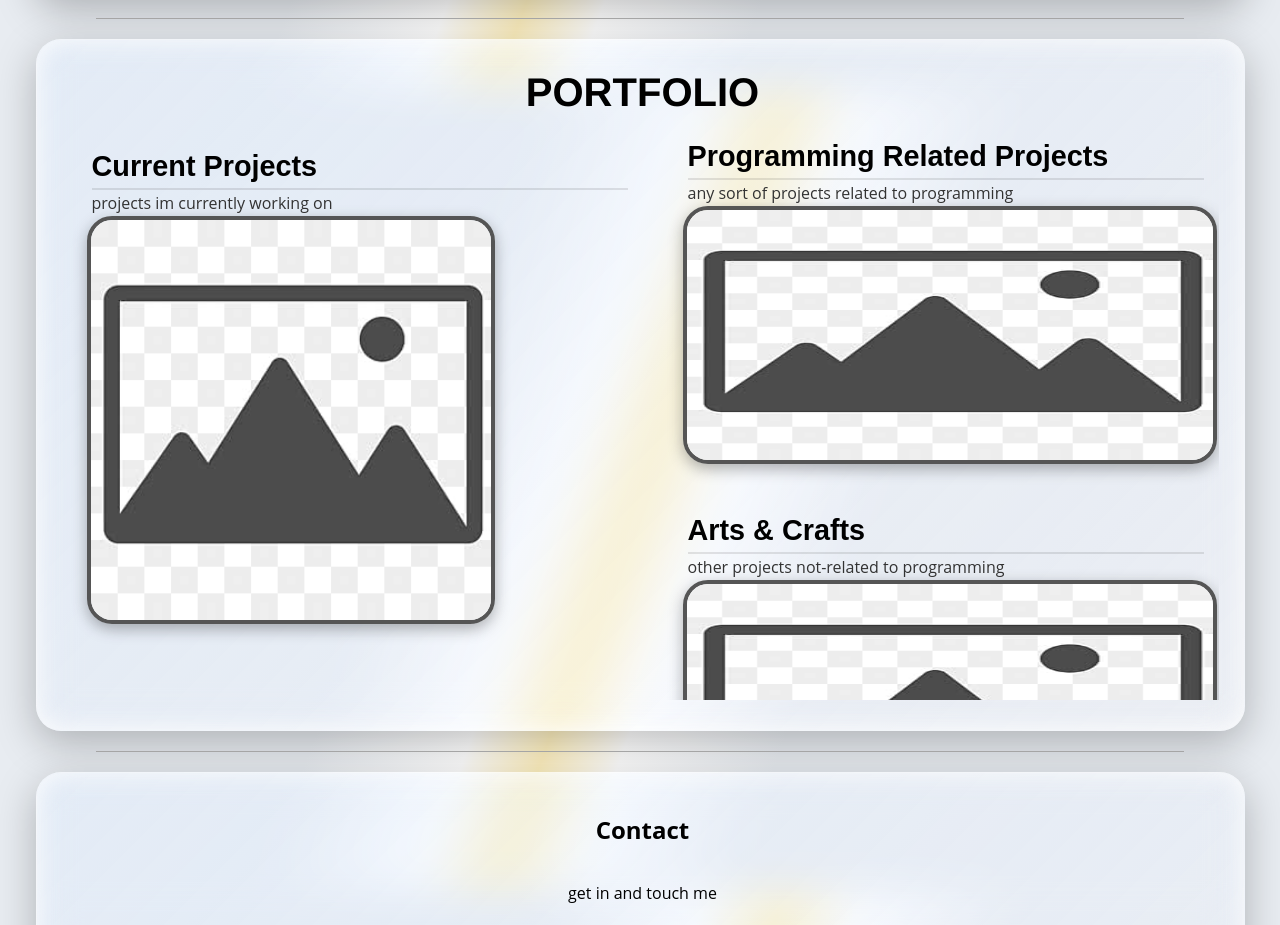
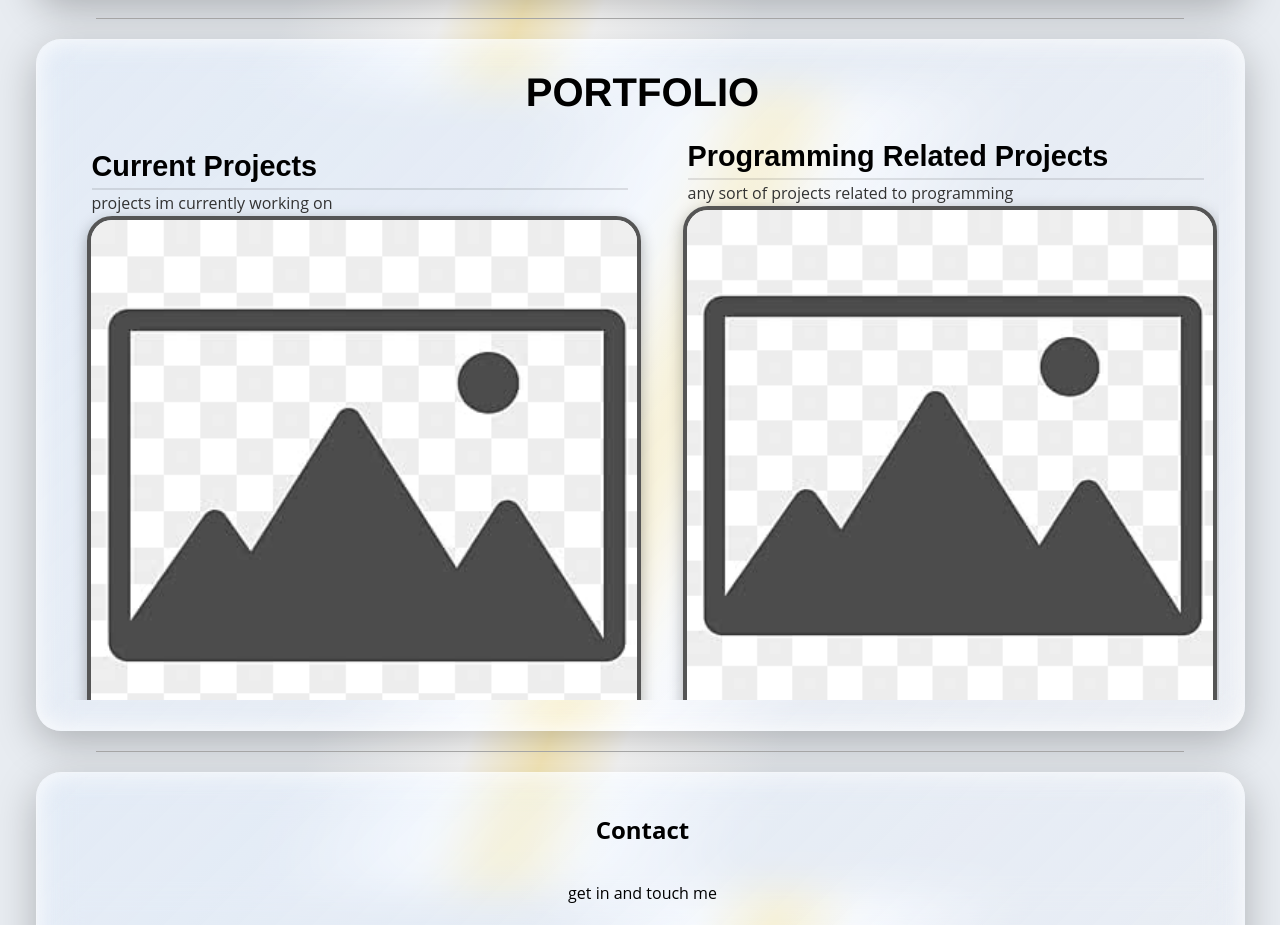
Before and after one commit to BaBaBunny/personal-website, a React (Vite) app in the folder personal-website/: page / in a window 1280 px wide. Shown: the part 2310-3235 px from the top of the page. Built offline with nearby package versions, Linux system fonts and the light colour scheme.

Commit message:
resizing image

```diff
--- a/personal-website/src/index.css
+++ b/personal-website/src/index.css
@@ -294,7 +294,6 @@ body::before {
   flex: 1;
   display: flex;
   flex-direction: column;
-  gap: 20px;
 }
 
 .portfolio-top, .portfolio-bottom {
@@ -320,8 +319,8 @@ body::before {
 }
 
 .portfolio-featured {
-  width: auto;
-  height: 50vh;
+  width: 100%;
+  height: auto;
 
   border-radius: 25px; /* rounded corners */
   box-shadow: 0 5px 15px rgba(0, 0, 0, 0.3);
@@ -330,7 +329,7 @@ body::before {
 
 .portfolio-image {
   width: 100%;
-  height: 250px;
+  height: auto;
 
   border-radius: 25px; /* rounded corners */
   box-shadow: 0 5px 15px rgba(0, 0, 0, 0.3);
```
